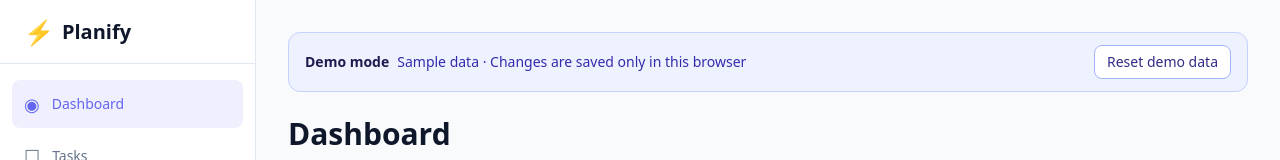
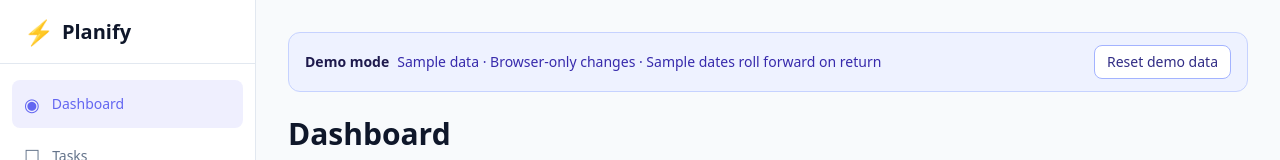
Before and after one commit to Supermegamine/Planify, a Next.js app: page / in a window 1280 px wide. Shown: the top 160 px of the page. Built offline with nearby package versions, Linux system fonts and the light colour scheme.

Commit message:
Explain rolling dates in demo banner

```diff
--- a/src/components/layout/demo-banner.tsx
+++ b/src/components/layout/demo-banner.tsx
@@ -8,7 +8,7 @@ export function DemoBanner() {
       <div>
         <span className="font-semibold">Demo mode</span>
         <span className="ml-2 text-indigo-800 dark:text-indigo-200">
-          Sample data · Changes are saved only in this browser
+          Sample data · Browser-only changes · Sample dates roll forward on return
         </span>
       </div>
       <button
```
